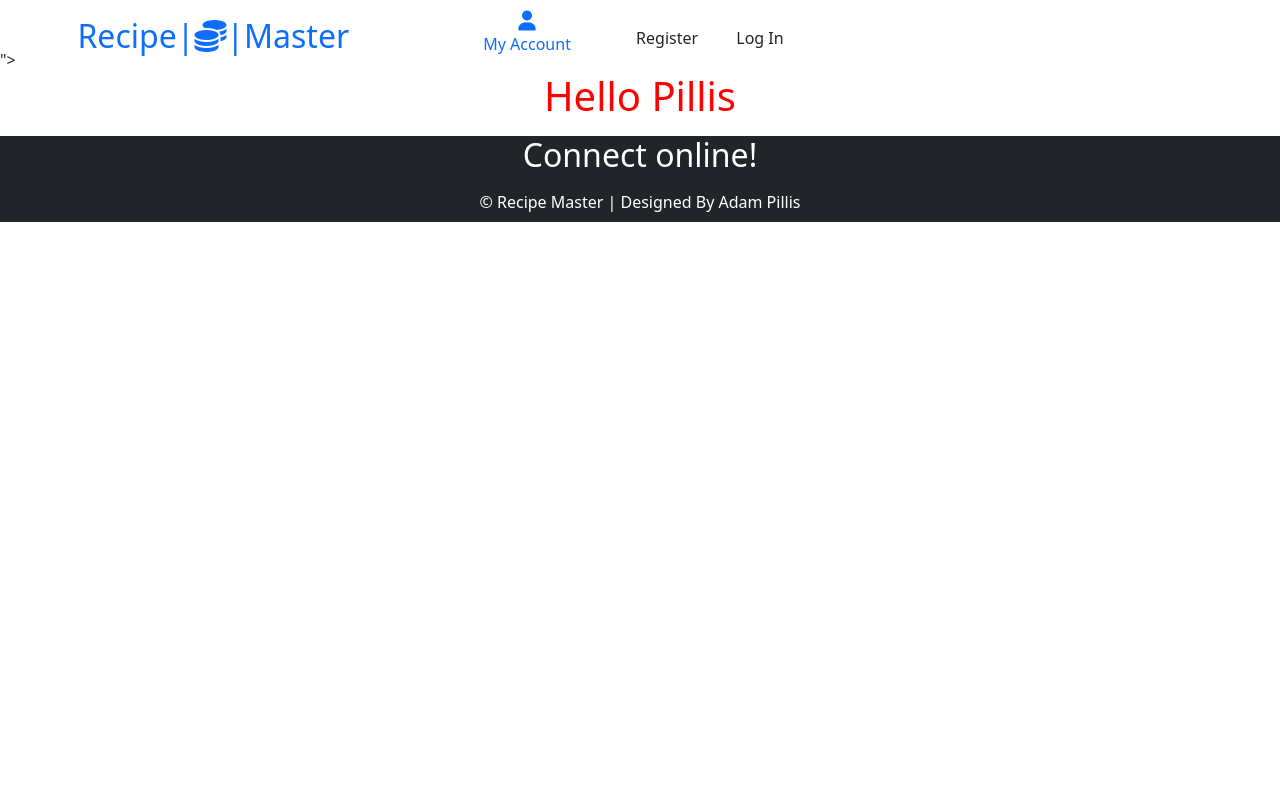
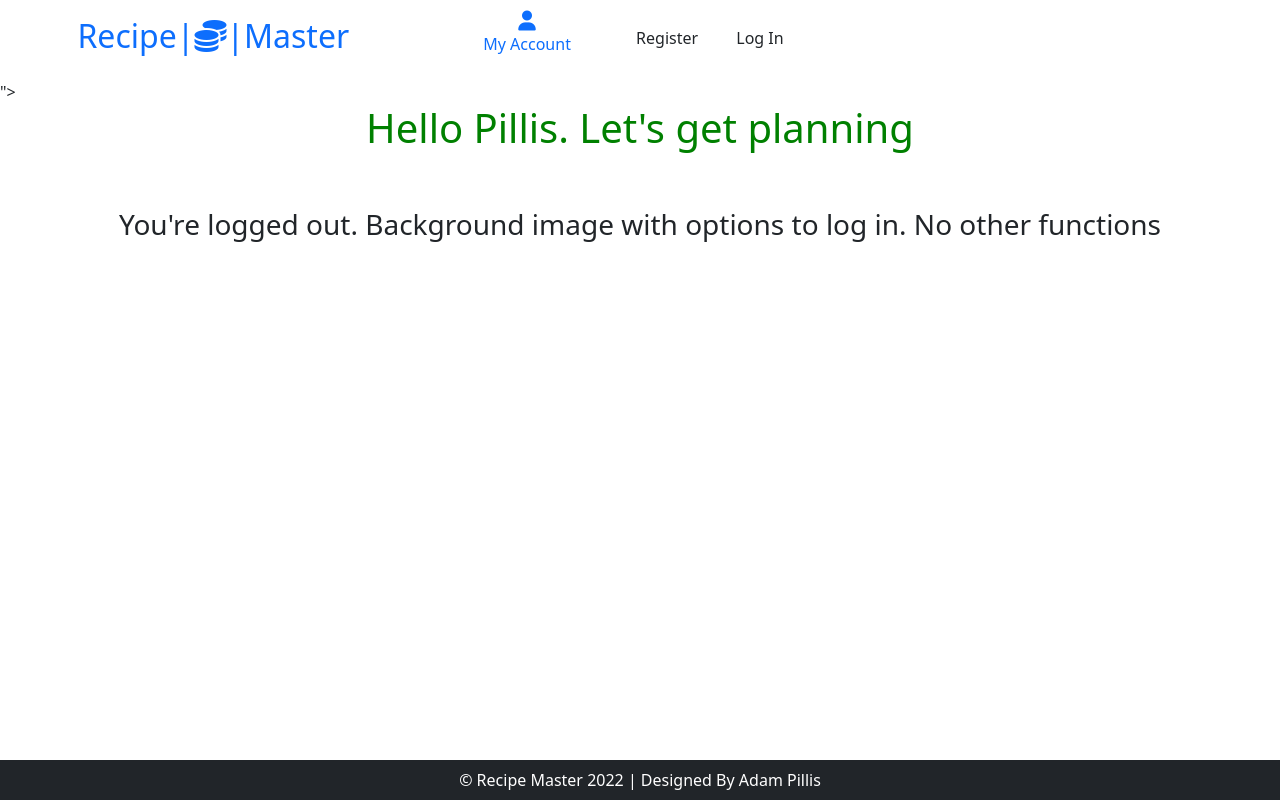
Before and after one commit to AdamPillis/RecipeMaster, a Django app: page / in a window 1280 px wide. Run offline with Django 3.2, Linux system fonts and the light colour scheme; some libraries are stand-ins or nearby versions; some web fonts are replaced.

Commit message:
Add: css for footer and add account links to nav bar

```diff
--- a/home/templates/home/index.html
+++ b/home/templates/home/index.html
@@ -11,7 +11,26 @@
 
 {% block content %}">
     <section class="container-fluid">
-        <h1 class="text-center">Hello Pillis</h1>
+        <h1 class="text-center">Hello Pillis. Let's get planning</h1>
+        {% if request.user.is_authenticated %}
+            <div class="row">
+                <div class="col-12 text-center mt-5">
+                    <h3>You're logged in. This is when all the categories will be displayed </h3>
+
+                    <h5>If logged in as superuser, top nav bar will show options to add category..recipe bla bla</h5>
+
+                    <p>Only superuser can create account for other users.</p>
+
+                    <h6>Option for others is just view category - receipes - enter quantity - NOTHING ELSE</h6>
+                </div>
+            </div>
+        {% else %}
+        <div class="row">
+            <div class="col-12 text-center mt-5">
+                <h3>You're logged out. Background image with options to log in. No other functions</h3>
+            </div>
+        </div>
+        {% endif %}
     </section>
 
 {% endblock %}
--- a/recipemaster/settings.py
+++ b/recipemaster/settings.py
@@ -27,7 +27,7 @@ BASE_DIR = Path(__file__).resolve().parent.parent
 SECRET_KEY = os.environ.get('SECRET_KEY')
 
 # SECURITY WARNING: don't run with debug turned on in production!
-DEBUG = True
+DEBUG = False
 
 ALLOWED_HOSTS = ['recipe-master22.herokuapp.com', 'localhost']
 
--- a/static/css/base.css
+++ b/static/css/base.css
@@ -1,3 +1,25 @@
+html {
+    height: 100%;
+  }
+
+body {
+    padding: 0;
+    margin: 0;
+    margin-top: 80px;
+  }
+
+header {
+    position: relative;
+    z-index: 50;
+    background: white;
+    }
+
 h1 {
-    color: red;
+    color: green;
 }
+
+/* footer section in base.html */
+.footer {
+    position: relative;
+    z-index: 1000;
+  }
--- a/templates/base.html
+++ b/templates/base.html
@@ -67,16 +67,16 @@
                                 <li><a href="" aria-label="add product" class="dropdown-item">Add Product</a></li>
                                 <li><a href="{% url 'admin:index' %}" aria-label="admin panel" class="dropdown-item">Admin Panel</a></li>
 
-                                <li><a class="dropdown-item" aria-label="log out" href="">Log Out</a></li>
+                                <li><a class="dropdown-item" aria-label="log out" href="{% url 'account_logout' %}">Log Out</a></li>
                             </ul>
                         </li>
                         <!-- if not signed in -->
 
                         <li class="list-inline-item">
-                            <a href="" aria-label="register" class="btn mb-3 btn1">Register</a>
+                            <a href="{% url 'account_signup' %}" aria-label="register" class="btn mb-3 btn1">Register</a>
                         </li>
                         <li class="list-inline-item">
-                            <a href="" aria-label="log in" class="btn mb-3 btn1">Log In</a>
+                            <a href="{% url 'account_login' %}" aria-label="log in" class="btn mb-3 btn1">Log In</a>
                         </li>
 
                 </ul>
@@ -107,12 +107,9 @@
     {% endblock %}
 
     <!-- footer displaying name of golf club and contains 4 social media links -->
-    <footer class="footer bg-dark">
-        <h2 class="text-white text-center mt-3">Connect online!</h2>
-        <div class="row">
-
-        </div>
-            <p class="m-0 text-capitalize text-center text-white py-2">&copy; Recipe Master | Designed by Adam Pillis</p>
+    <footer class="mt-auto fixed-bottom bg-dark">
+        <div class="footer">
+            <p class="m-0 text-capitalize text-center text-white py-2">&copy; Recipe Master 2022 | Designed by Adam Pillis</p>
         </div>
     </footer>
     {% block postloadjs %}
```
